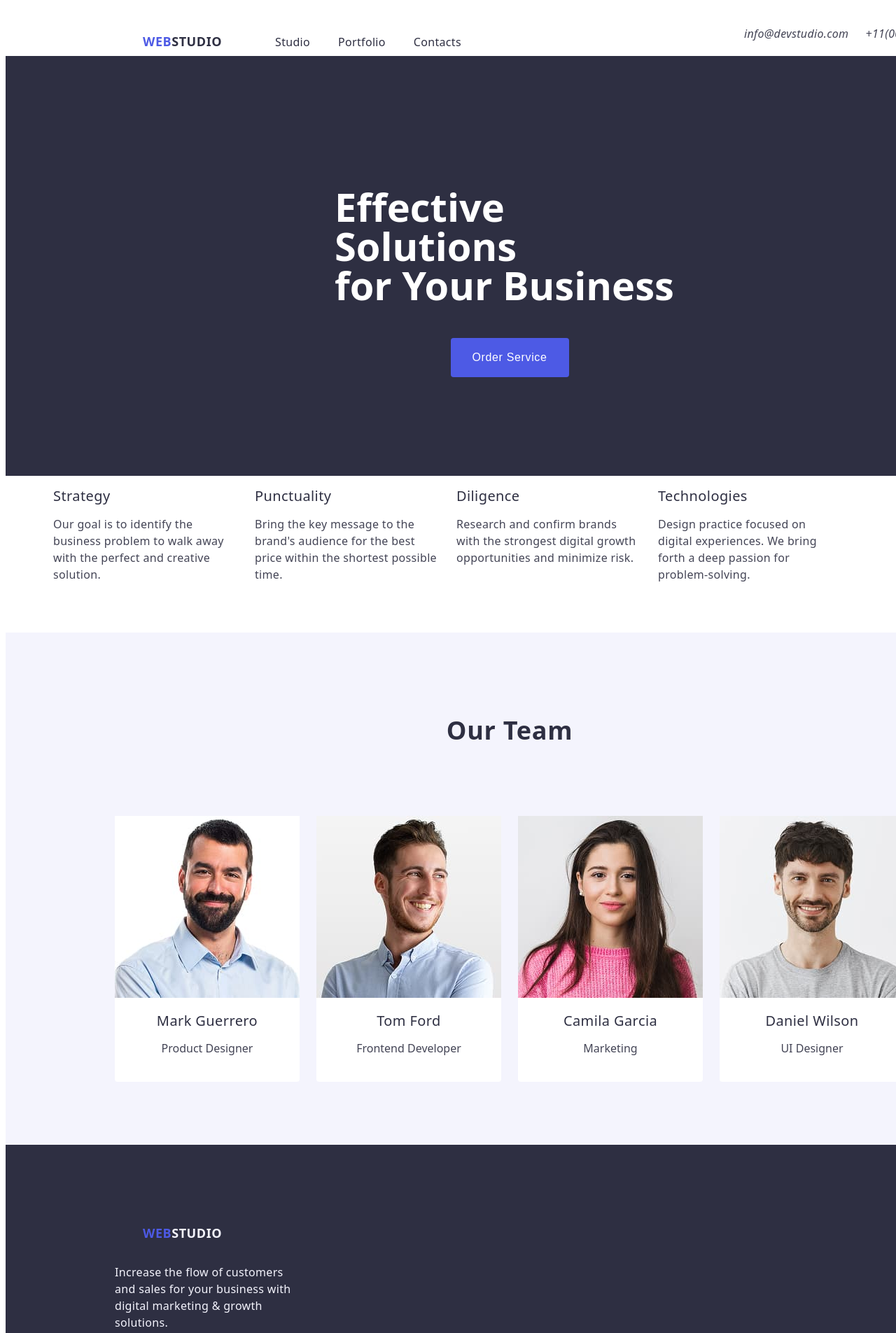
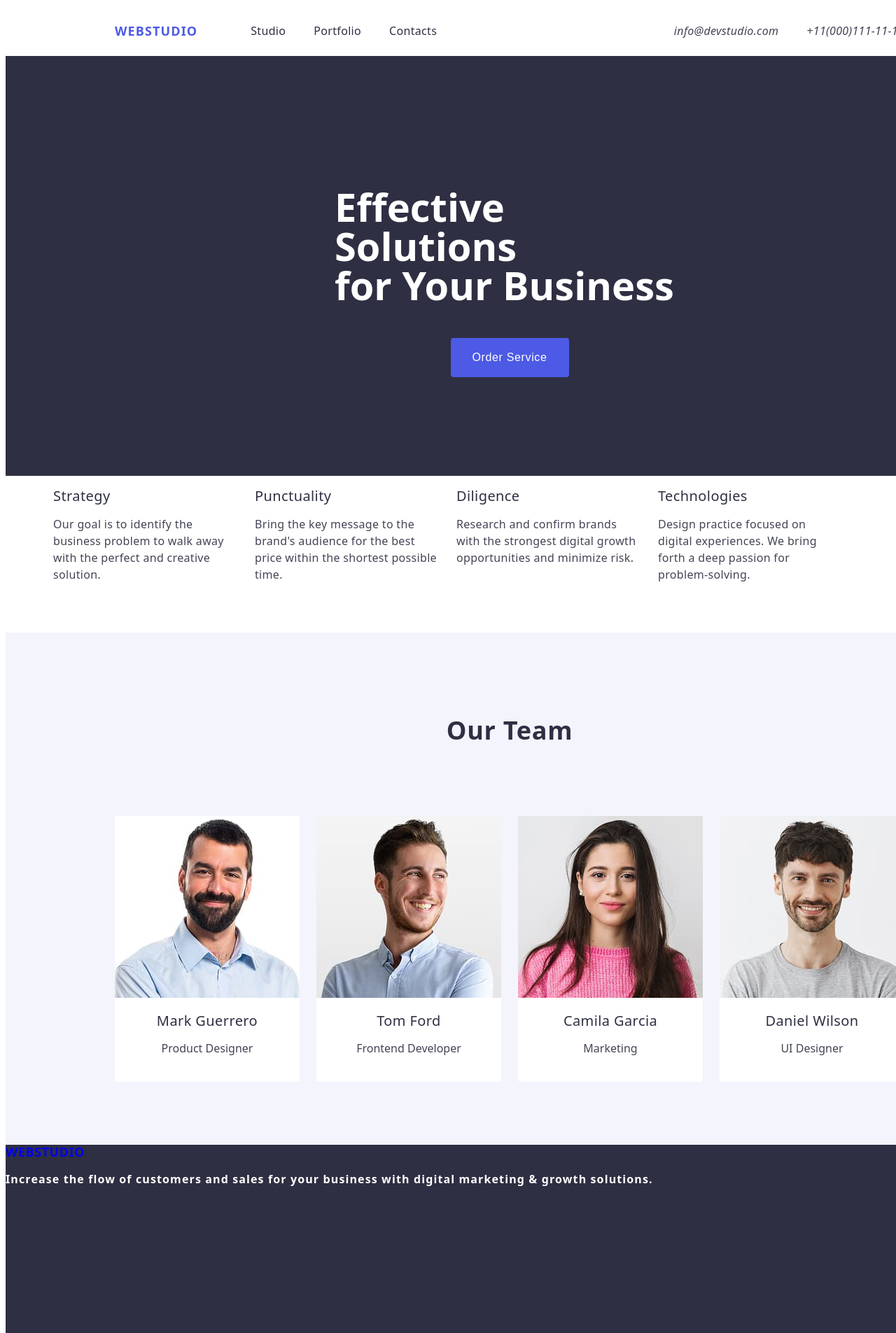
Before and after one commit to Igor-creator666/goit-markup-hw-01, a plain HTML site: page index.html in a window 1280 px wide. Shown: the top 1905 px of the page at 70% size. Drawn offline with Linux system fonts and the light colour scheme.

Commit message:
add initial files

```diff
--- a/index.html
+++ b/index.html
@@ -16,59 +16,44 @@
           Roboto, Oxygen, Ubuntu, Cantarell, 'Open Sans', 'Helvetica Neue',
           sans-serif;
         font-weight: bold;
-        font-size: 56px;
+        font-size: 16px;
         letter-spacing: 1.12px;
-        line-height: 60px;
         margin: auto;
         background: #fff;
         color: black;
       "
     >
-      <nav>
-        <ul style="display: flex; list-style: none">
-          <li>
+      <nav style="display: flex; align-items: center">
+        <!-- ✅ 1 тег <a> як логотип -->
         <a
           href="./index.html"
           style="
             color: #4d5ae5;
             text-decoration: none;
             margin-left: 156px;
-                line-height: 1.16667;
-                letter-spacing: 0.03em;
+            margin-right: 76px;
             text-transform: uppercase;
             font-weight: 700;
             font-size: 18px;
-                width: 159px;
-                height: 24px;
           "
-              >Web</a
         >
-          </li>
-          <li>
-            <a
-              href="./index.html"
+          WebStudio
+        </a>
+
+        <!-- Меню -->
+        <ul
           style="
-                padding-bottom: 24px;
-                text-decoration: none;
-                line-height: 1.16667;
-                letter-spacing: 0.03em;
-                text-transform: uppercase;
-                font-weight: 700;
-                font-size: 18px;
-                width: 159px;
-                height: 24px;
-                color: #2e2f42;
+            display: flex;
+            list-style: none;
+            gap: 40px;
+            margin: 0;
+            padding: 0;
           "
-              >STUDIo</a
         >
-          </li>
           <li>
             <a
               href="/"
               style="
-                margin-left: 40px;
-                margin-top: 24px;
-                margin-left: 76px;
                 text-decoration: none;
                 color: #2e2f42;
                 font-weight: 500;
@@ -83,8 +68,6 @@
             <a
               href="/"
               style="
-                margin-left: 40px;
-                font-family: var(--font-family);
                 text-decoration: none;
                 color: #2e2f42;
                 font-weight: 500;
@@ -99,8 +82,6 @@
             <a
               href="/"
               style="
-                margin-left: 40px;
-                font-family: var(--font-family);
                 text-decoration: none;
                 color: #2e2f42;
                 font-weight: 500;
@@ -113,44 +94,29 @@
           </li>
         </ul>
       </nav>
+
+      <!-- Контакти -->
       <address
         style="
           display: flex;
           align-items: center;
-          gap: 40px;
-          margin-left: 332px;
+          margin-left: auto;
+          padding-right: 156px;
         "
       >
         <ul
           style="
             display: flex;
             list-style: none;
-            gap: 24px;
-            margin-left: 32px;
-            padding-bottom: 24px;
+            gap: 40px;
+            margin: 0;
+            padding: 0;
           "
         >
           <li>
             <a
               href="mailto:info@devstudio.com"
               style="
-                font-family: var(--font-family);
-                text-decoration: none;
-                color: black;
-                font-weight: 400;
-                font-size: 16px;
-                line-height: 1.5;
-                letter-spacing: 0.02em;
-                color: #434455;
-              "
-              >info@devstudio.com</a
-            >
-          </li>
-          <li>
-            <a
-              href="tel+110001111111"
-              style="
-                font-family: var(--font-family);
                 text-decoration: none;
                 color: #434455;
                 font-weight: 400;
@@ -158,8 +124,21 @@
                 line-height: 1.5;
                 letter-spacing: 0.02em;
               "
+              >info@devstudio.com</a
             >
-              +11(000)111-11-11</a
+          </li>
+          <li>
+            <a
+              href="tel:+110001111111"
+              style="
+                text-decoration: none;
+                color: #434455;
+                font-weight: 400;
+                font-size: 16px;
+                line-height: 1.5;
+                letter-spacing: 0.02em;
+              "
+              >+11(000)111-11-11</a
             >
           </li>
         </ul>
@@ -505,7 +484,6 @@
 
     <footer
       style="
-        display: flex;
         width: 1440px;
         height: 312px;
         font-family: system-ui, -apple-system, BlinkMacSystemFont, 'Segoe UI',
@@ -519,67 +497,22 @@
         color: white;
       "
     >
-      <div
-        style="
-          display: flex;
-          flex-direction: column;
-          margin-top: 100px;
-          margin-left: 156px;
-          width: 264px;
-          height: 112px;
-        "
-      >
-        <ul style="display: flex; list-style: none">
-          <li>
       <a
         href="./index.html"
         style="
-                flex-wrap: wrap;
-                margin: auto;
-                color: #4d5ae5;
-                text-decoration: none;
           line-height: 1.16667;
           letter-spacing: 0.03em;
           text-transform: uppercase;
           font-weight: 700;
           font-size: 18px;
-                width: 159px;
-                height: 24px;
+          text-decoration: none;
         "
-              >Web</a
+        >WebStudio</a
       >
-          </li>
-          <li>
-            <a
-              href="./index.html"
-              style="
-                text-decoration: none;
-                line-height: 1.16667;
-                letter-spacing: 0.03em;
-                text-transform: uppercase;
-                font-weight: 700;
-                font-size: 18px;
-                width: 159px;
-                height: 24px;
-                color: #f4f4fd;
-              "
-              >STUDIO</a
-            >
-          </li>
-        </ul>
-        <p
-          style="
-            font-weight: 400;
-            font-size: 16px;
-            line-height: 1.5;
-            letter-spacing: 0.02em;
-            color: #f4f4fd;
-          "
-        >
-          Increase the flow of customers and sales for your business with
-          digital marketing & growth solutions.
+      <p>
+        Increase the flow of customers and sales for your business with digital
+        marketing & growth solutions.
       </p>
-      </div>
     </footer>
   </body>
 </html>
```
Lines whose indentation alone changed are shown as unchanged.
